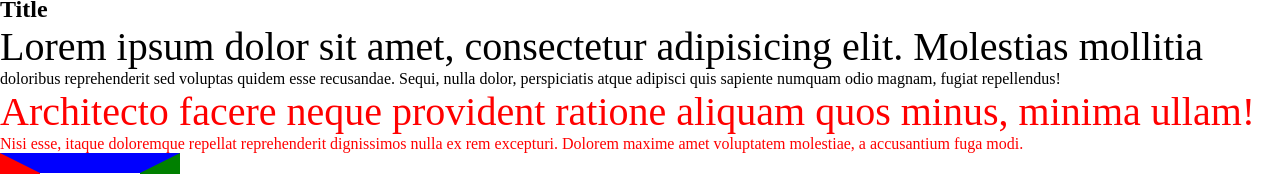
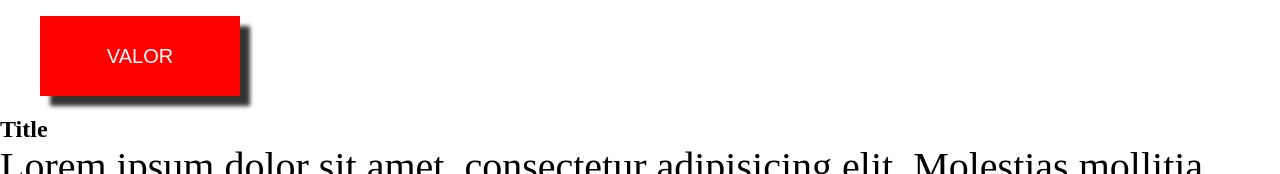
Before and after one commit to CaelumAulas/web7094, a plain HTML site: page exemplo/botoes.html in a window 1280 px wide. Shown: the part 91-265 px from the top of the page. Drawn offline with Linux system fonts and the light colour scheme.

Commit message:
Explicação de transition e transform

```diff
--- a/exemplo/botoes.html
+++ b/exemplo/botoes.html
@@ -16,6 +16,8 @@
     <button class="botao botao_desfazer">Desfazer</button>
     <button class="botao botao_cancelar">Cancela</button>
   </div>
+
+  <button class="btn">Valor</button>
 
   <article>
     <h1>Title</h1>
--- a/exemplo/css/botoes.css
+++ b/exemplo/css/botoes.css
@@ -23,8 +23,9 @@
   border-radius: 5px 0;
   box-shadow: 4px 4px 0 rgba(0, 0, 0, .5);
   margin-right: 10px;
+  will-change: box-shadow;
 
-  transition: opacity 200ms linear, box-shadow 100ms linear;
+  transition: opacity 200ms linear, box-shadow 100ms linear, transform 1s linear;
 }
 
 .botao::after {
@@ -106,3 +107,46 @@ h2:hover::before {
 p::first-line {
   font-size: 40px;
 }
+
+
+.btn {
+  color: #FFF;
+  margin: 20px 0 20px 40px;
+  width: 200px;
+  height: 80px;
+  text-align: center;
+  text-transform: uppercase;
+  font-size: 20px;
+  background-color: red;
+  position: relative;
+  cursor: pointer;
+
+  transition: transform 200ms linear;
+}
+
+.btn::after {
+  content: '';
+  background-color: rgba(0, 0, 0, .8);
+  filter: blur(2px);
+
+  display: block;
+  width: 100%;
+  height: 100%;
+
+  position: absolute;
+  top: 10px;
+  left: 10px;
+  z-index: -2;
+}
+
+.btn:hover {
+  /*transform: rotate(10deg);*/
+}
+
+.btn:hover::after {
+  opacity: 0;
+  transform: translate(-10px, -10px);
+  z-index: -2;
+
+  transition: transform 200ms cubic-bezier(.29,1.13,.93,1.78), opacity 200ms cubic-bezier(.29,1.13,.93,1.78);
+}
```
